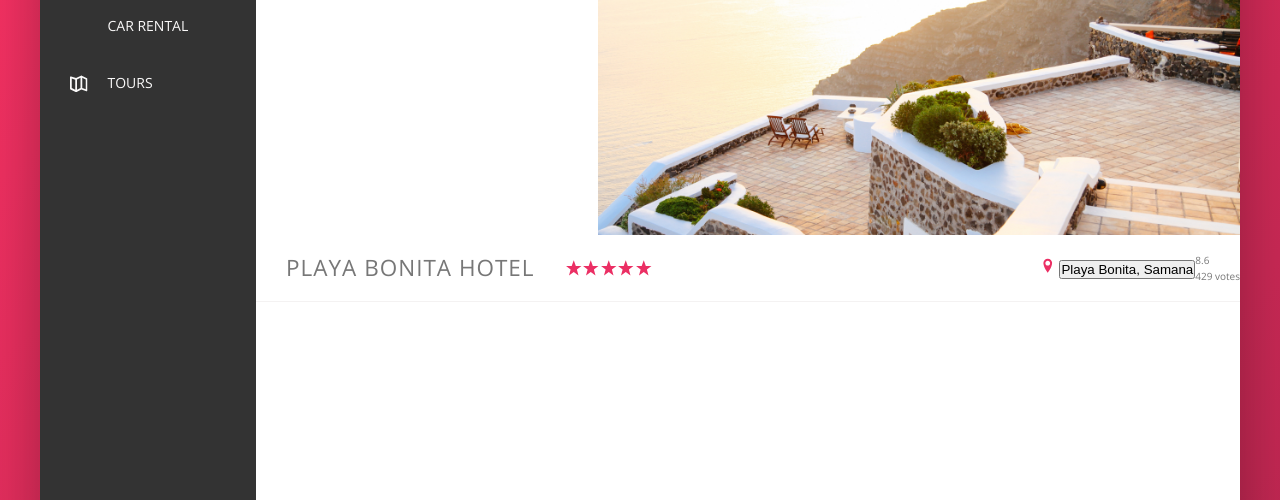
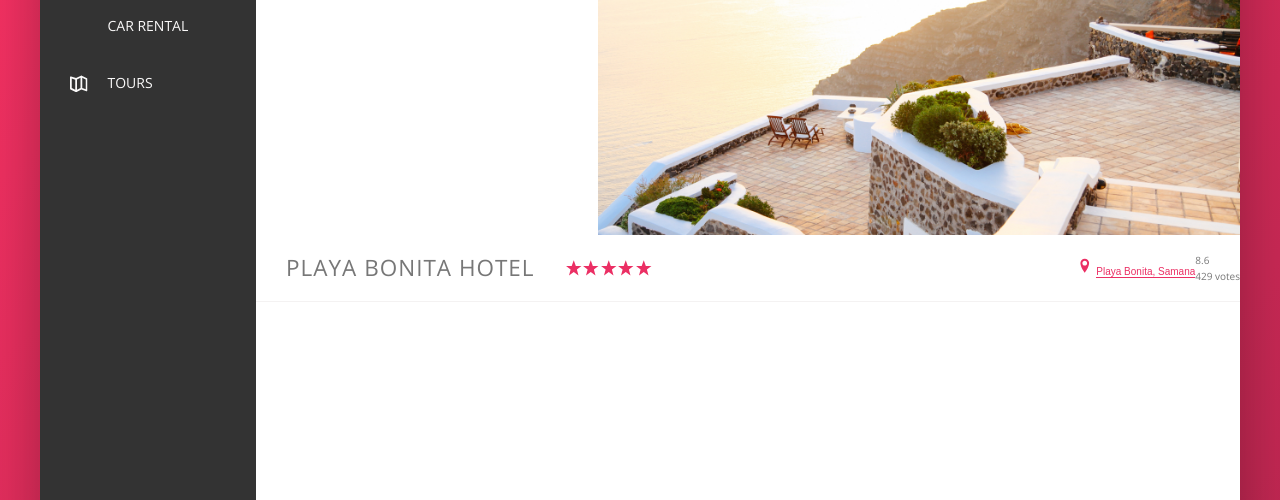
Before and after one commit to GiaEdgington/treilo-pro, a website: page index.html in a window 1280 px wide. Shown: the part 300-800 px from the top of the page. Drawn offline with nearby package versions, Linux system fonts and the light colour scheme.

Commit message:
Add btn inline style

```diff
--- a/sass/_components.scss
+++ b/sass/_components.scss
@@ -254,3 +254,21 @@
 
     }
 }
+
+
+////////////////////////////////////////
+//BUTTON INLINE
+.btn-inline {
+    border: none;
+    color: var(--color-primary);
+    font-size: inherit;
+    border-bottom: 1px solid currentColor;
+    padding-bottom: inline-block;
+    background-color: transparent;
+    cursor: pointer;
+    transition: all .2s;
+
+    &:hover {
+        color: var(--color-grey-dark-1);
+    }
+}
```
Also changed, not shown: css/style.css.
